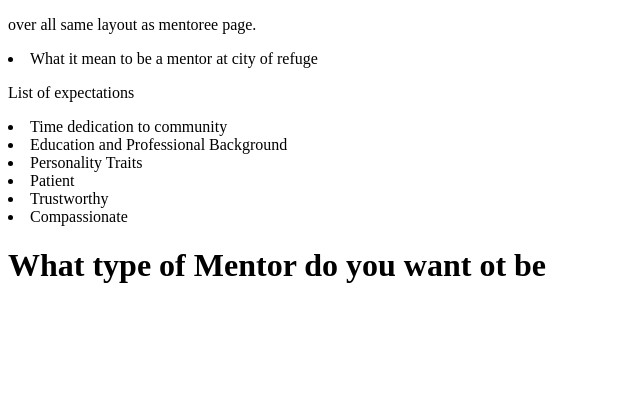
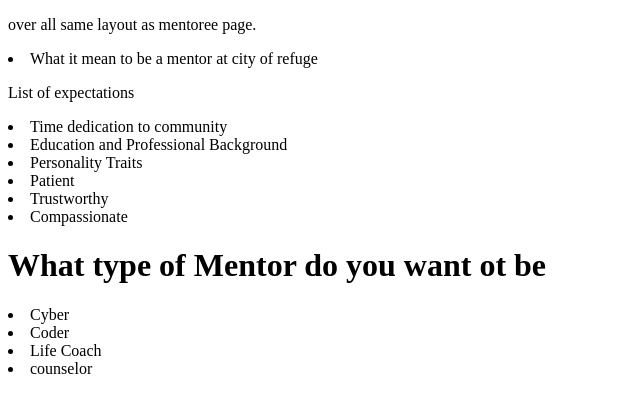
Before and after one commit to zznash24/hackathon-COR, a plain HTML site: page mentor.html in a window 1280 px wide. Shown: the whole page, without its empty margins (0-640 px from the left). Drawn offline with Linux system fonts and the light colour scheme.

```diff
--- a/mentor.html
+++ b/mentor.html
@@ -19,6 +19,10 @@
     <li>Compassionate</li>
 
     <h1>What type of Mentor do you want ot be</h1>
+    <li>Cyber</li>
+    <li>Coder</li>
+    <li>Life Coach</li>
+    <li>counselor</li>
 
   </body>
 </html>
```
Also changed, not shown: style.css (+16 -0 lines), images/Profile-sketch.png (added).
